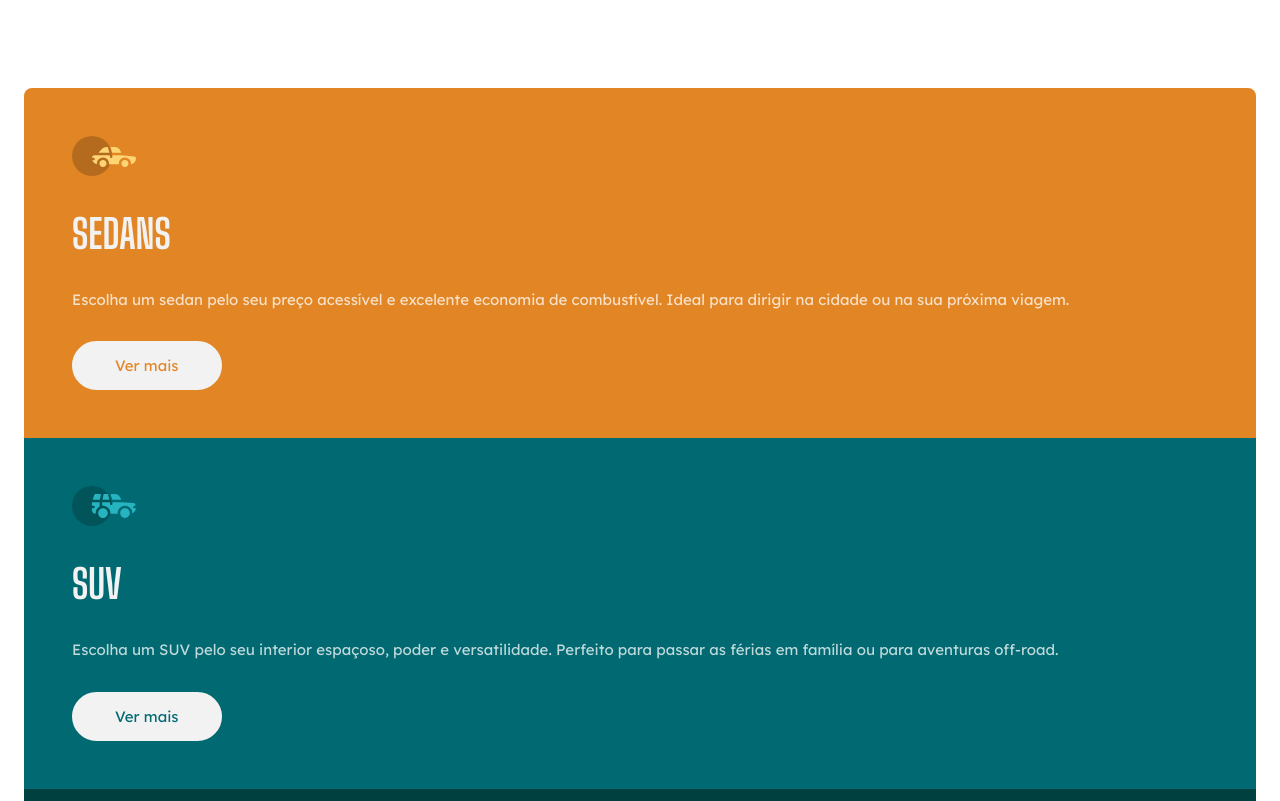
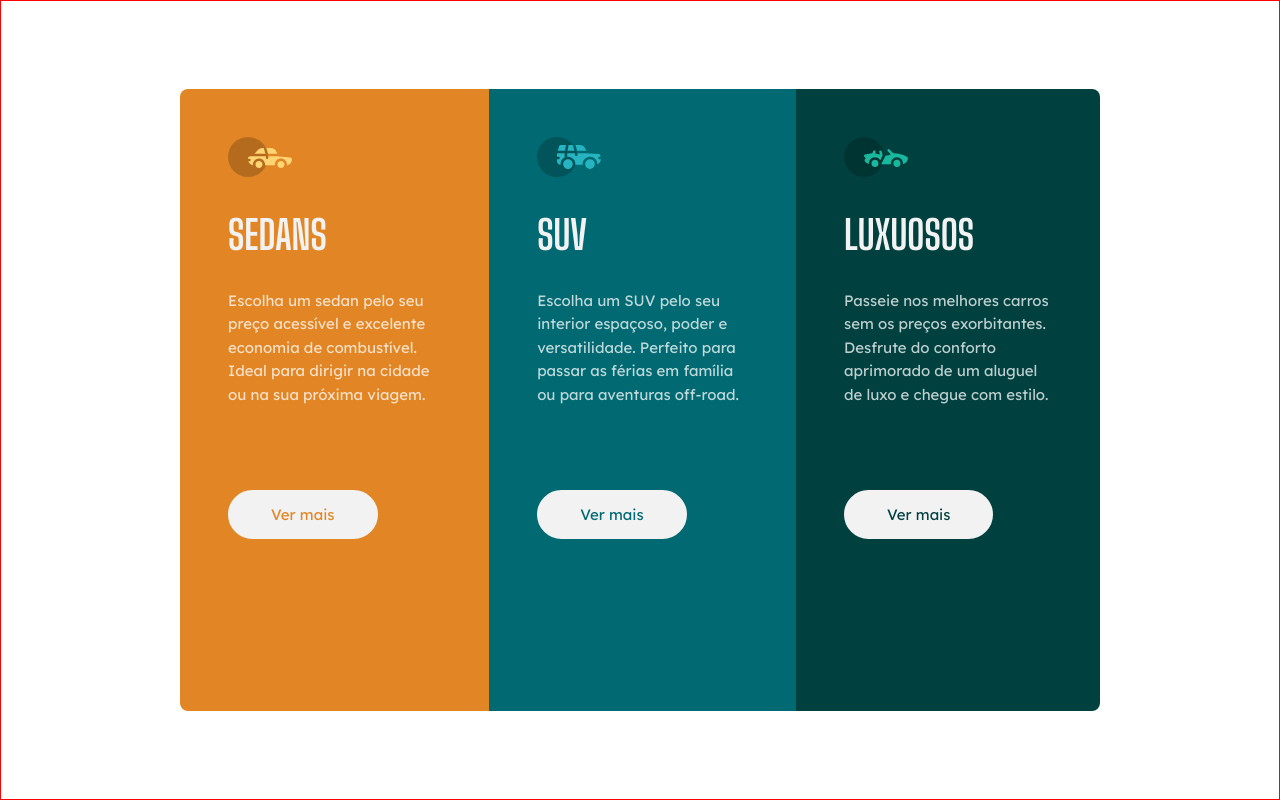
Before and after one commit to Gustavo74B/carros, a plain HTML site: page index.html in a window 1280 px wide. Shown: the top 801 px of the page. Drawn offline with Linux system fonts and the light colour scheme.

Commit message:
Responsabilidade completa

```diff
--- a/style.css
+++ b/style.css
@@ -73,3 +73,35 @@ section {
 .luxo a {
     color: var(--dark-cyan);
 }
+
+@media(min-width: 920px) {
+    body {
+        border: 1px solid red;
+        height: 100vh;
+
+        display: flex;
+        justify-content:center;
+    }
+
+    main {
+        display: flex;
+        max-width: 57.5rem;
+    }
+
+    p {
+        margin-bottom: 5.25rem;
+    }
+
+    a:hover {
+        background: transparent;
+        color: var(--gray);
+    }
+
+    .sedans {
+        border-radius: 8px 0 0 8px;
+    }
+
+    .luxo {
+        border-radius: 0 8px 8px 0;
+    }
+}
```
